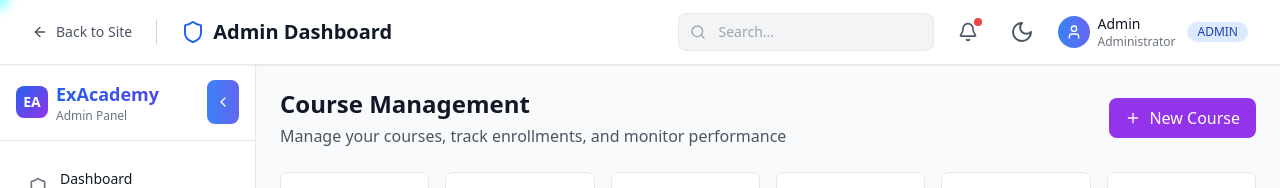
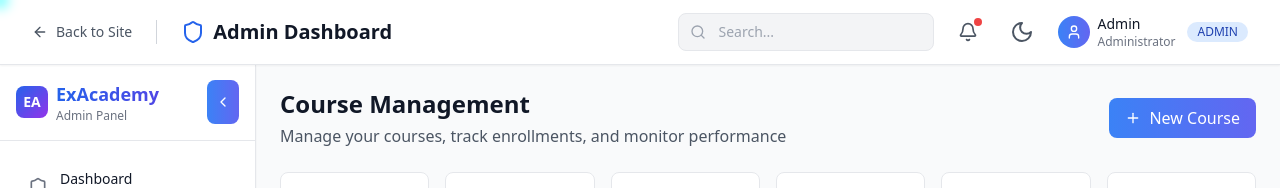
Before and after one commit to morshedulmunna/exacademy, a Next.js app in the folder web/: page /admin/courses in a window 1280 px wide. Shown: the top 188 px of the page. Built offline with nearby package versions, Linux system fonts and the light colour scheme; no server answers.

Commit message:
Enhance PageHeader Component with Theme Gradients
- Integrated theme gradients into the PageHeader component for improved visual consistency.
- Refactored the component to utilize a new hook, `useThemeGradients`, enhancing maintainability and styling flexibility.

```diff
--- a/web/src/app/(administrator)/admin/courses/components/PageHeader.tsx
+++ b/web/src/app/(administrator)/admin/courses/components/PageHeader.tsx
@@ -1,6 +1,11 @@
+'use client'
+
+
+
 import React from "react";
 import Link from "next/link";
 import { Plus } from "lucide-react";
+import { useThemeGradients } from "@/components/ui/ThemeGradients";
 
 interface PageHeaderProps {
   title: string;
@@ -11,15 +16,18 @@ interface PageHeaderProps {
 /**
  * Page header component for course management
  */
-export const PageHeader: React.FC<PageHeaderProps> = ({ title, subtitle, newCourseUrl }) => (
+export const PageHeader: React.FC<PageHeaderProps> = ({ title, subtitle, newCourseUrl }) => {
+  const gradients = useThemeGradients();
+  return (
   <div className="flex items-center justify-between">
     <div>
       <h1 className="text-2xl font-bold text-gray-900 dark:text-white">{title}</h1>
       <p className="text-gray-600 dark:text-gray-400 mt-1">{subtitle}</p>
     </div>
-    <Link href={newCourseUrl} className="inline-flex items-center space-x-2 bg-purple-600 hover:bg-purple-700 text-white px-4 py-2 rounded-lg transition-colors">
+    <Link href={newCourseUrl} className={` ${gradients.bgGradient} inline-flex items-center space-x-2  text-white px-4 py-2 rounded-lg transition-colors`}>
       <Plus className="w-4 h-4" />
       <span>New Course</span>
     </Link>
   </div>
-);
+  );
+};
```
Also changed, not shown: 1 other file (tests, documents, lock files or other folders).
